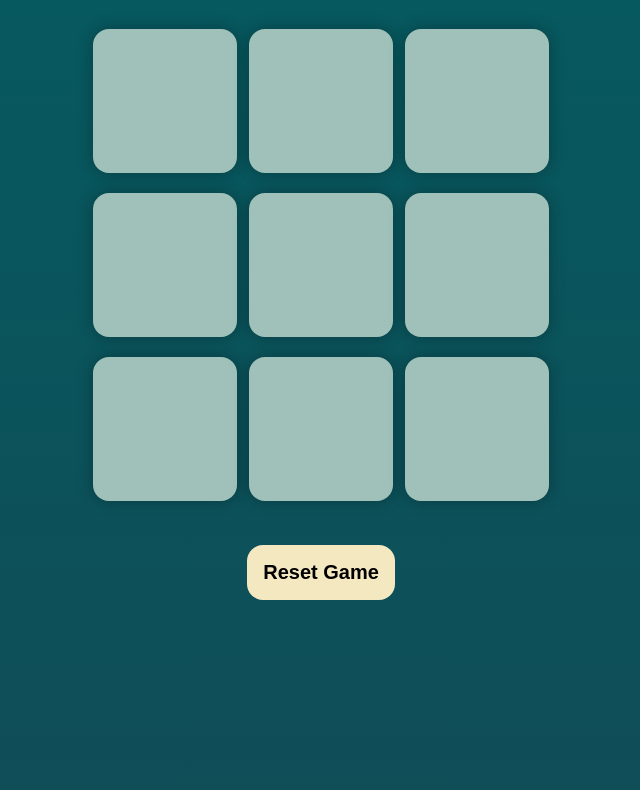
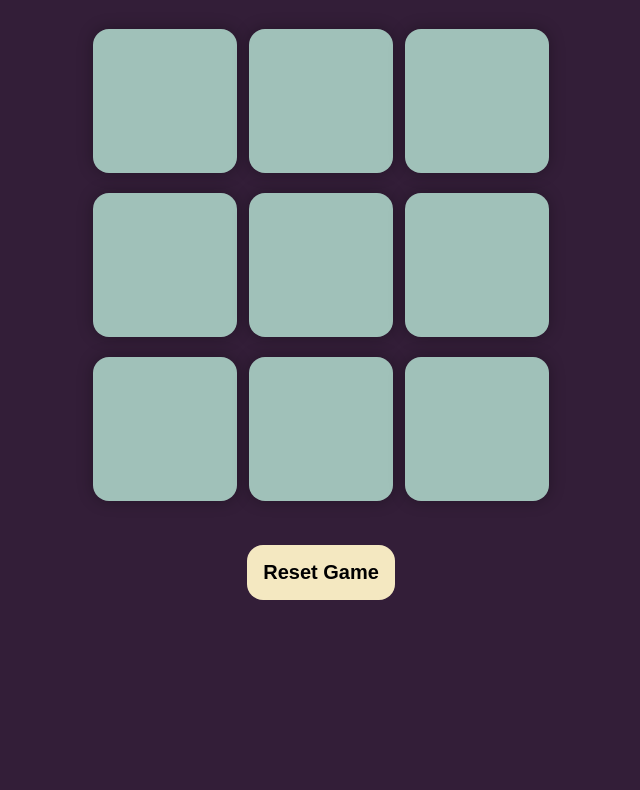
Before and after one commit to iDkmehta/ticTacToe, a plain HTML site: page index.html in a window 1280 px wide. Shown: the part 52-842 px from the top of the page, without its empty margins (319-959 px from the left). Drawn offline with Linux system fonts and the light colour scheme.

Commit message:
Update style.css

```diff
--- a/style.css
+++ b/style.css
@@ -4,8 +4,8 @@
 }
 
 body {
-  /* background-color: #331e38; */
-  background: linear-gradient(#065a60, #331e38);
+  background-color: #331e38;
+/*   background: linear-gradient(#065a60, #331e38); */
   text-align: center;
   color: white;
   height: 500vh;
```
